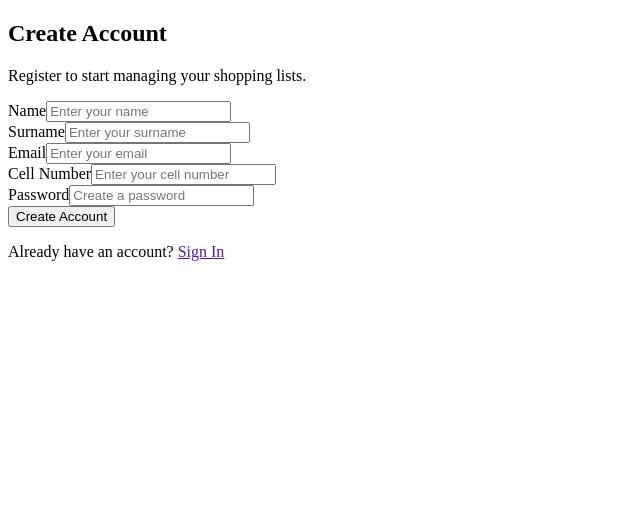
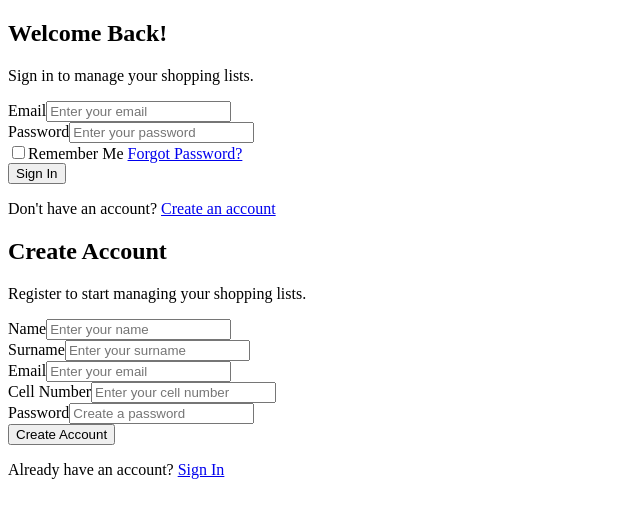
Before and after one commit to Sharon-Mashai/Shopping-List, a React (Vite) app: page / in a window 1280 px wide. Shown: the top 518 px of the page, without its empty margins (0-640 px from the left). Built offline with nearby package versions, Linux system fonts and the light colour scheme.

Commit message:
Added a login page

```diff
--- a/src/App.tsx
+++ b/src/App.tsx
@@ -1,11 +1,15 @@
+
 
 import './App.css'
 import Register from './assets/pages/Register'
+import Login from './assets/pages/Login'
 
 function App() {
   return (
     <>
+      <Login/>
     <Register/>
+
     </>
   )
 }
--- /dev/null
+++ b/src/assets/pages/Login.tsx
@@ -0,0 +1,102 @@
+import { useState } from "react";
+import bcrypt from "bcryptjs";
+
+function Login() {
+  const [email, setEmail] = useState("");
+  const [password, setPassword] = useState("");
+
+  const handleLogin = async (event: React.FormEvent) => {
+    event.preventDefault();
+
+    if (!email || !password) {
+      alert("Please enter your email and password.");
+      return;
+    }
+
+    try {
+      const response = await fetch(
+        `http://localhost:3000/users?email=${encodeURIComponent(email)}`,
+      );
+
+      if (!response.ok) {
+        throw new Error("Unable to connect to the server.");
+      }
+
+      const users = await response.json();
+
+      if (users.length === 0) {
+        alert("Invalid email or password.");
+        return;
+      }
+
+      const user = users[0];
+
+      const passwordMatches = await bcrypt.compare(password, user.password);
+
+      if (!passwordMatches) {
+        alert("Invalid email or password.");
+        return;
+      }
+
+      alert(`Welcome back, ${user.name}!`);
+    } catch (error) {
+      console.error(error);
+      alert("Something went wrong. Please try again.");
+    }
+  };
+
+  return (
+    <main className="auth-page">
+      <section className="auth-card">
+        <div className="auth-header">
+          <h1>Welcome Back!</h1>
+          <p>Sign in to manage your shopping lists.</p>
+        </div>
+
+        <form onSubmit={handleLogin}>
+          <div className="form-group">
+            <label htmlFor="email">Email</label>
+
+            <input
+              id="email"
+              type="email"
+              value={email}
+              onChange={(event) => setEmail(event.target.value)}
+              placeholder="Enter your email"
+            />
+          </div>
+
+          <div className="form-group">
+            <label htmlFor="password">Password</label>
+
+            <input
+              id="password"
+              type="password"
+              value={password}
+              onChange={(event) => setPassword(event.target.value)}
+              placeholder="Enter your password"
+            />
+          </div>
+
+          <label>
+            <input type="checkbox" />
+            <span>Remember Me</span> <a href="/ForgotPass">Forgot Password?</a>
+          </label>
+
+          <div>
+            {" "}
+            <button type="submit" className="button button-primary">
+              Sign In
+            </button>
+          </div>
+        </form>
+
+        <p className="auth-footer">
+          Don't have an account? <a href="/register">Create an account</a>
+        </p>
+      </section>
+    </main>
+  );
+}
+
+export default Login;
--- a/src/assets/pages/Register.tsx
+++ b/src/assets/pages/Register.tsx
@@ -119,7 +119,7 @@ function Register() {
           </button>
         </form>
         <p>
-            Already have an account? <a href="">Sign In</a>
+            Already have an account? <a href="/Login">Sign In</a>
         </p>
       </section>
     </main>
```
